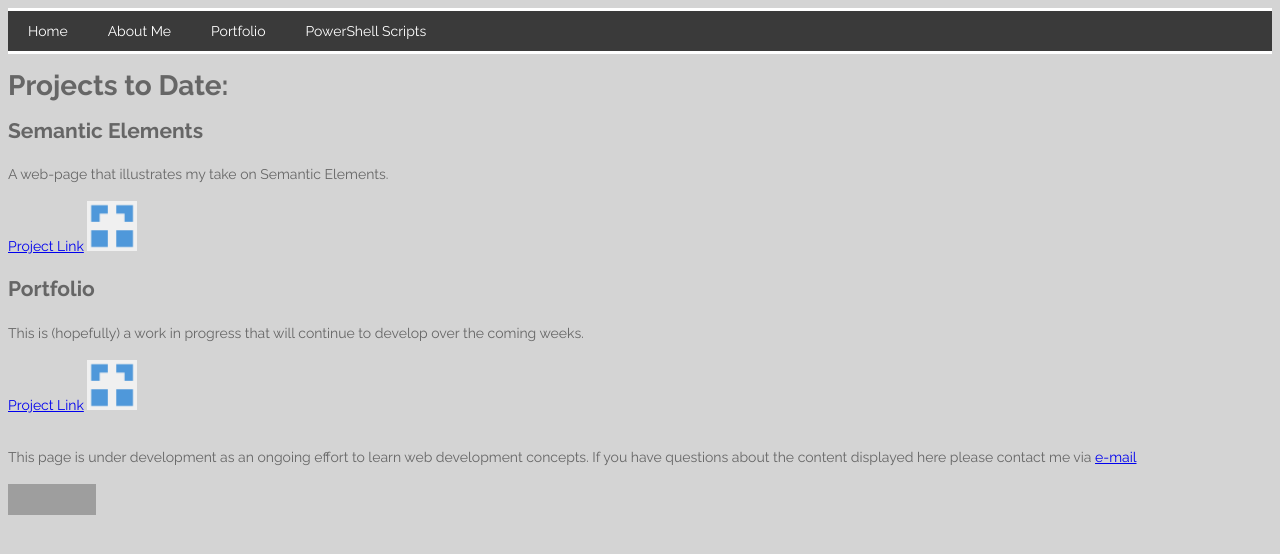
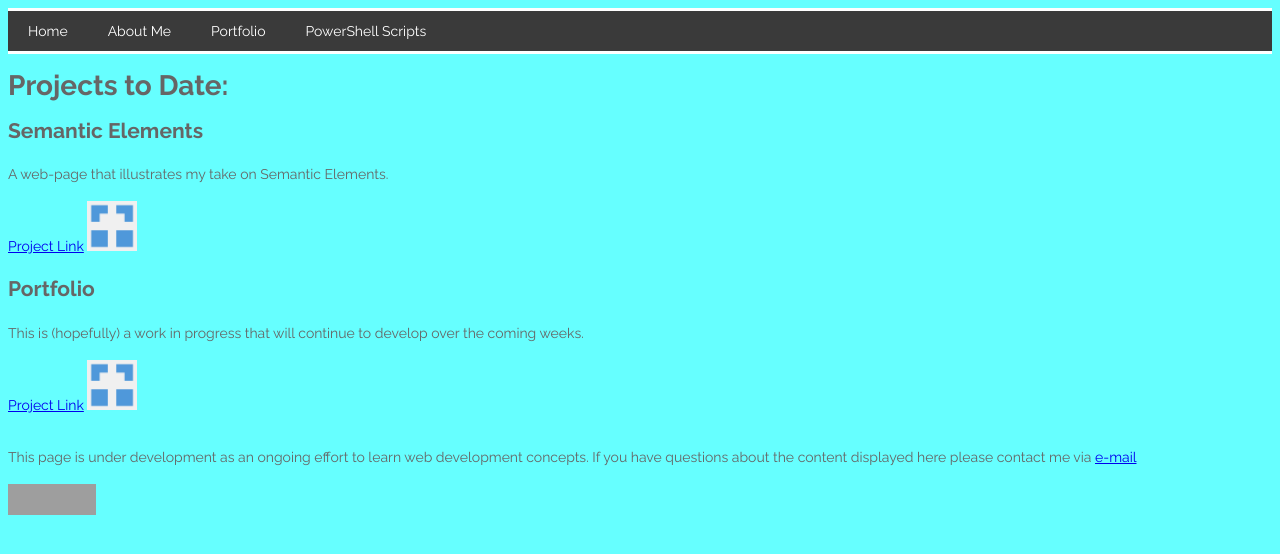
Before and after one commit to ZomboFunk/ZomboFunk.github.io, a plain HTML site: page index.html in a window 1280 px wide. Drawn offline with Linux system fonts and the light colour scheme; grey boxes are pictures that could not be loaded.

Commit message:
changed the backgroun color in the stylesheet

```diff
--- a/styles/stylesheet.css
+++ b/styles/stylesheet.css
@@ -1,7 +1,7 @@
 @import url(https://fonts.googleapis.com/css?family=Raleway:400,200,300,100,500,700,600,800,900);
 
 body {
-  background: #d4d4d4;
+  background: #66ffff;
   font-family: 'Raleway', sans-serif;
   font-weight: 400;
   font-size: 14px;
```
